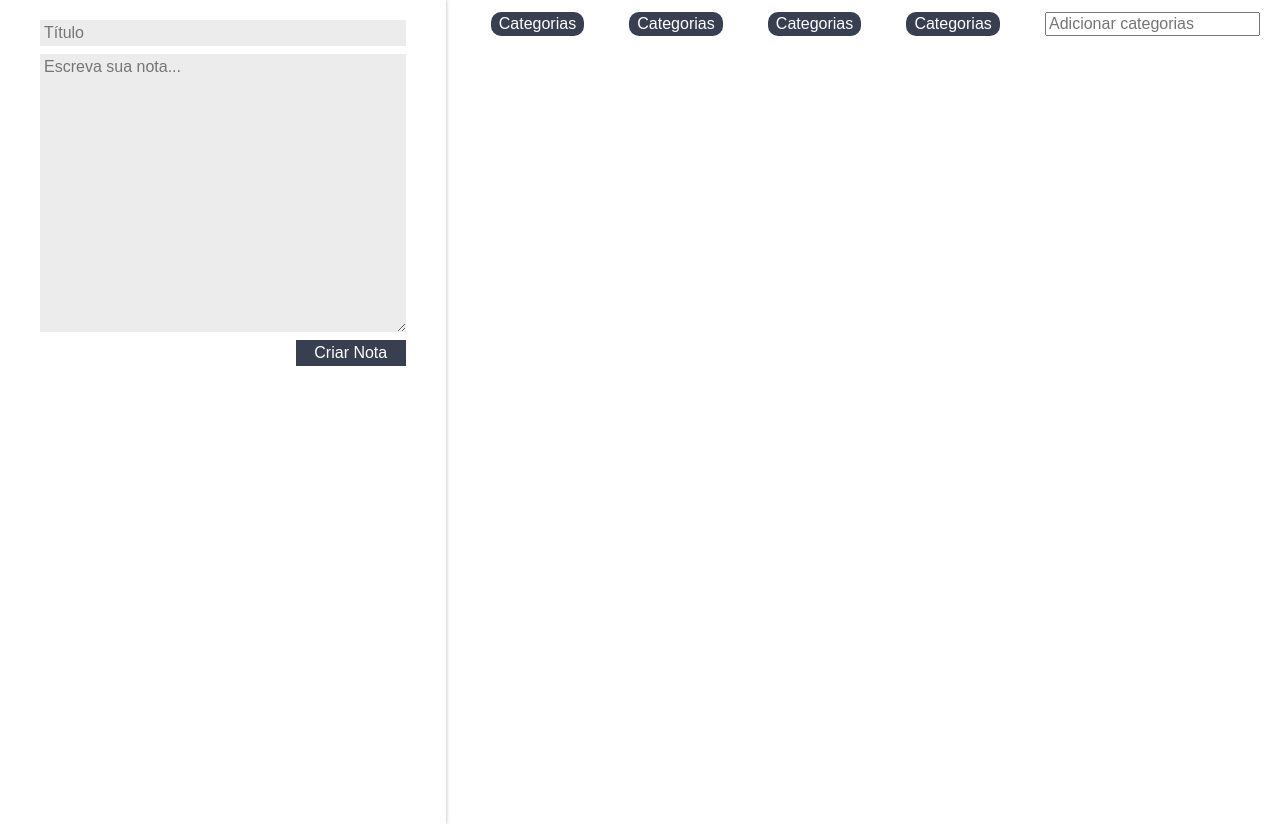
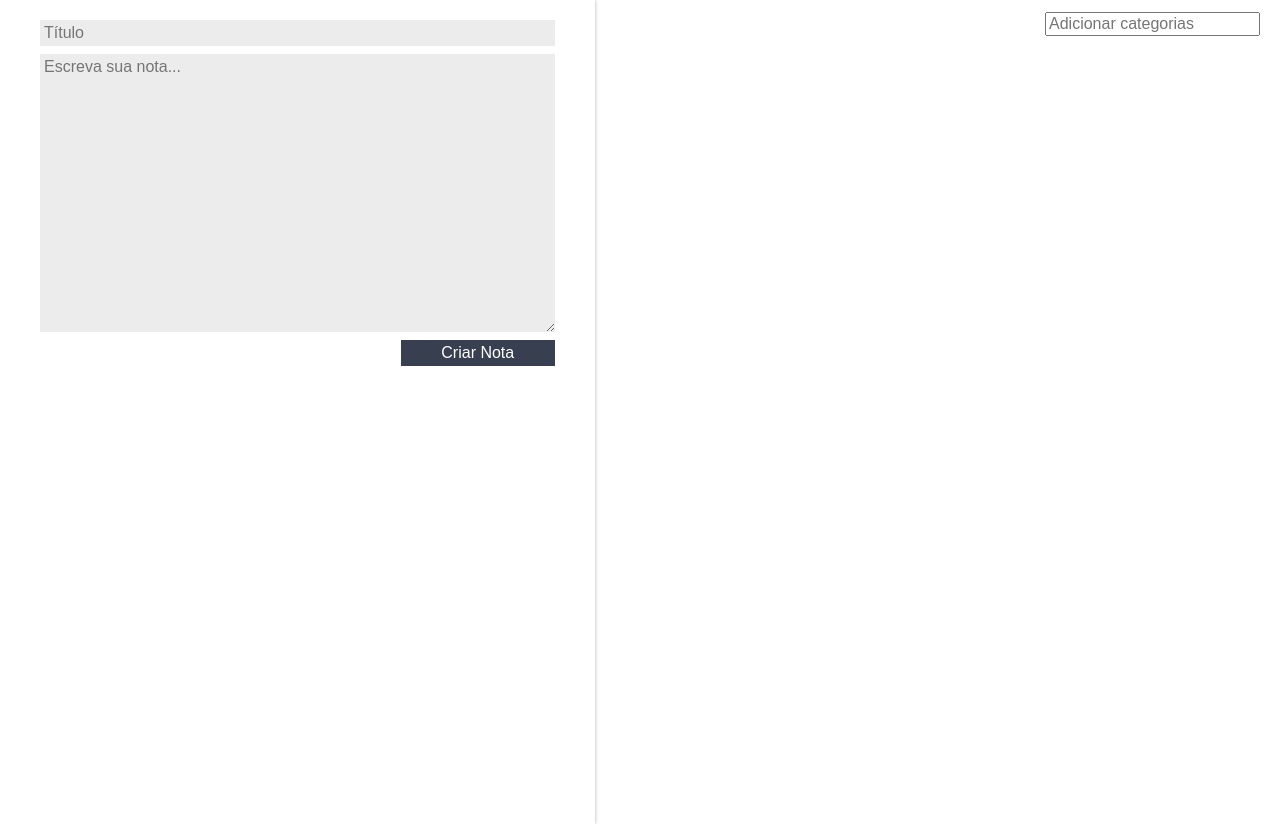
Before and after one commit to joaopmarcal/manage-notes-react, a React (Create React App) app: page / in a window 1280 px wide. Built offline with nearby package versions, Linux system fonts and the light colour scheme; the HTML template or start-up script is replaced by a standard one.

Commit message:
I added categories dynamically

```diff
--- a/src/App.js
+++ b/src/App.js
@@ -24,6 +24,12 @@
     this.setState(novoEstado)
   }
 
+  adicionarCategoria(nomeCategoria){
+    const novoArrayCategorias = [...this.state.categorias, nomeCategoria]
+    const novoEstado = {...this.state, categorias:novoArrayCategorias};
+    this.setState(novoEstado);
+  }
+
   deletarNota(index){
     let arrayNotas = this.state.notas;
     arrayNotas.splice(index,1);
@@ -35,7 +41,9 @@
       <section className="conteudo">
         <FormularioCadastro criarNota={this.criarNota.bind(this)}/>
         <main className="conteudo-principal">
-          <ListaDeCategorias/>
+          <ListaDeCategorias
+          adicionarCategoria={this.adicionarCategoria.bind(this)}
+          categorias={this.state.categorias} />
           <ListaDeNotas
               apagarNota={this.deletarNota.bind(this)}
               notas={this.state.notas}/>
--- a/src/components/ListaDeCategorias/ListaDeCategorias.jsx
+++ b/src/components/ListaDeCategorias/ListaDeCategorias.jsx
@@ -4,7 +4,8 @@
 class ListaDeCategorias extends Component {
     _handlerEventoInput(e){
         if (e.key === 'Enter'){
-            console.log('Adiciona Categoria')
+            let valorCategoria = e.target.value;
+            this.props.adicionarCategoria(valorCategoria);
         }
     }
 
@@ -12,10 +13,9 @@
         return(
         <section className="lista-categorias">
             <ul className="lista-categorias_lista">
-                <li className="lista-categorias_item">Categorias</li>
-                <li className="lista-categorias_item">Categorias</li>
-                <li className="lista-categorias_item">Categorias</li>
-                <li className="lista-categorias_item">Categorias</li>
+                {this.props.categorias.map((categoria, index) => {
+                    return <li key={index} className="lista-categorias_item">{categoria}</li>
+                })}
             </ul>
             <input
                 type="text"
```
